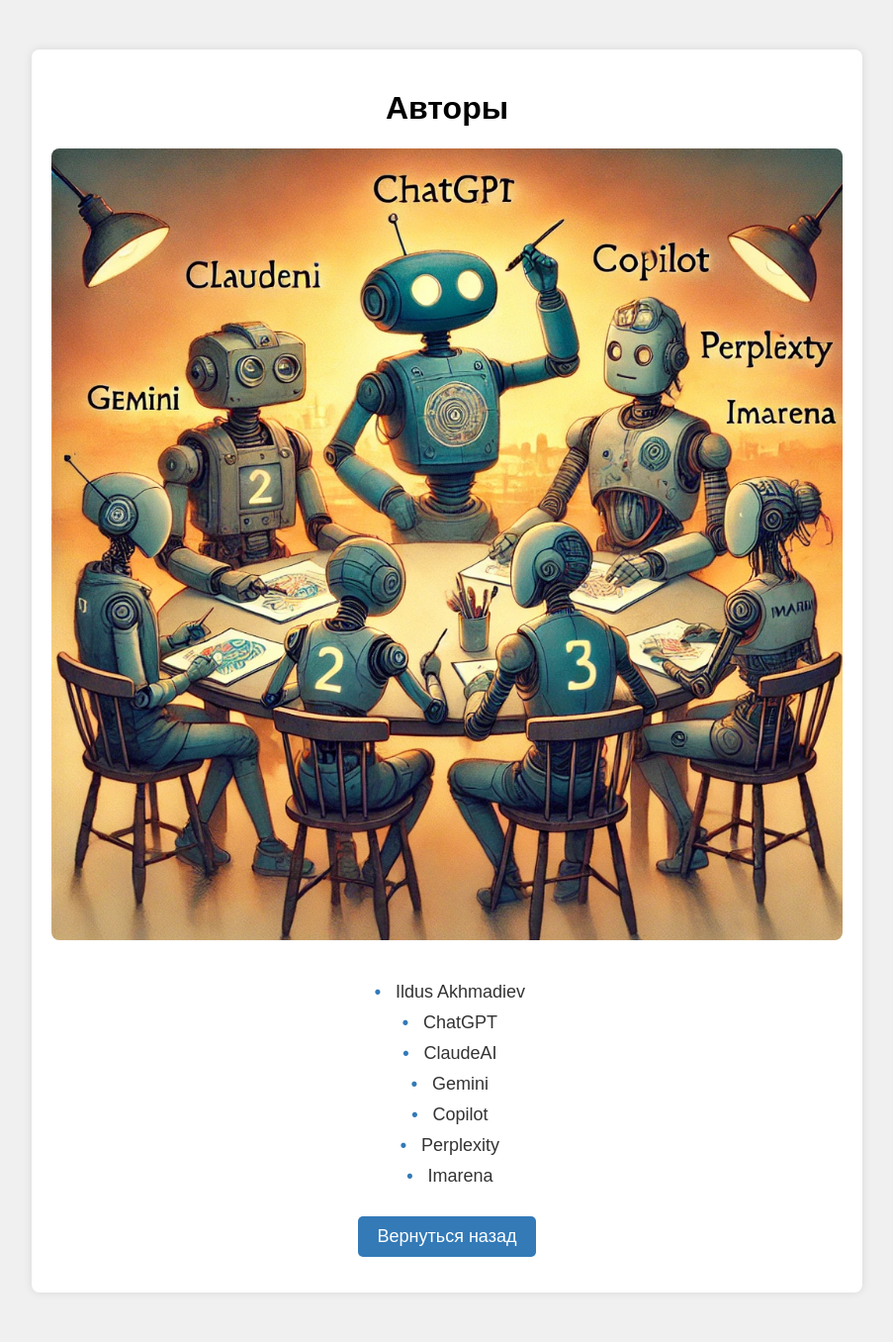
After one commit to IldusAkhmadiev/learning, a Python web app: template src/main/resources/templates/authors.html in a window 1280 px wide. The commit adds this page. Shown: the whole page at 99% size, without its empty margins (188-1091 px from the left). Run offline with Jinja, Linux system fonts and the light colour scheme; the template is opened without the code that fills it, so the values that code supplies are empty.

```diff
--- /dev/null
+++ b/src/main/resources/templates/authors.html
@@ -0,0 +1,89 @@
+<!DOCTYPE html>
+<html lang="ru">
+<head>
+    <meta charset="UTF-8">
+    <meta name="viewport" content="width=device-width, initial-scale=1.0">
+    <title>Авторы</title>
+    <style>
+        body {
+            font-family: Arial, sans-serif;
+            text-align: center;
+            background-color: #f0f0f0;
+        }
+        .container {
+            background-color: #ffffff;
+            padding: 20px;
+            margin: 50px auto;
+            box-shadow: 0 0 10px rgba(0,0,0,0.1);
+            border-radius: 8px;
+            max-width: 800px;
+        }
+        .authors {
+            margin: 20px 0;
+        }
+        .authors img {
+            width: 100%; /* Изображение занимает всю ширину контейнера */
+            max-width: 100%;
+            height: auto;
+            border-radius: 8px; /* Немного закруглим края для красоты */
+            margin-bottom: 20px;
+        }
+        .authors ul {
+            list-style-type: none;
+            padding: 0;
+            font-size: 18px;
+            color: #333333;
+        }
+        .authors li {
+            margin: 10px 0;
+            display: flex;
+            align-items: center;
+            justify-content: center;
+        }
+        .authors li::before {
+            content: "•";
+            color: #337ab7;
+            font-weight: bold;
+            display: inline-block;
+            width: 1em;
+            margin-right: 0.5em;
+        }
+        .back-button {
+            margin-top: 30px;
+        }
+        .back-button a {
+            display: inline-block;
+            padding: 10px 20px;
+            font-size: 18px;
+            background-color: #337ab7;
+            color: white;
+            text-decoration: none;
+            border-radius: 5px;
+            transition: background-color 0.3s;
+        }
+        .back-button a:hover {
+            background-color: #286090;
+        }
+    </style>
+</head>
+<body>
+<div class="container">
+    <h1>Авторы</h1>
+    <div class="authors">
+        <img src="/autors/autors.webp" alt="Author Image">
+        <ul>
+            <li>Ildus Akhmadiev</li>
+            <li>ChatGPT</li>
+            <li>ClaudeAI</li>
+            <li>Gemini</li>
+            <li>Copilot</li>
+            <li>Perplexity</li>
+            <li>Imarena</li>
+        </ul>
+    </div>
+    <div class="back-button">
+        <p><a href="/">Вернуться назад</a></p>
+    </div>
+</div>
+</body>
+</html>
--- a/src/main/resources/templates/fragments/footer.html
+++ b/src/main/resources/templates/fragments/footer.html
@@ -9,22 +9,21 @@
             width: 100%;
             margin-top: auto;
         }
-
         footer a {
             color: #337ab7;
             text-decoration: none;
         }
-
         footer a:hover {
             text-decoration: underline;
         }
-
         footer p {
             margin: 5px 0;
         }
     </style>
     <div>
         <p>API Documentation: <a href="http://localhost:8080/api/docs">API документация</a></p>
+        <p><a href="/authors">Авторы</a></p>
         <p>&copy; 2024 Learning</p>
+        <p><a href="/">Вернуться в главное меню</a></p>
     </div>
 </footer>
```
Also changed, not shown: src/main/resources/static/autors/autors.webp (added), 1 other file.
